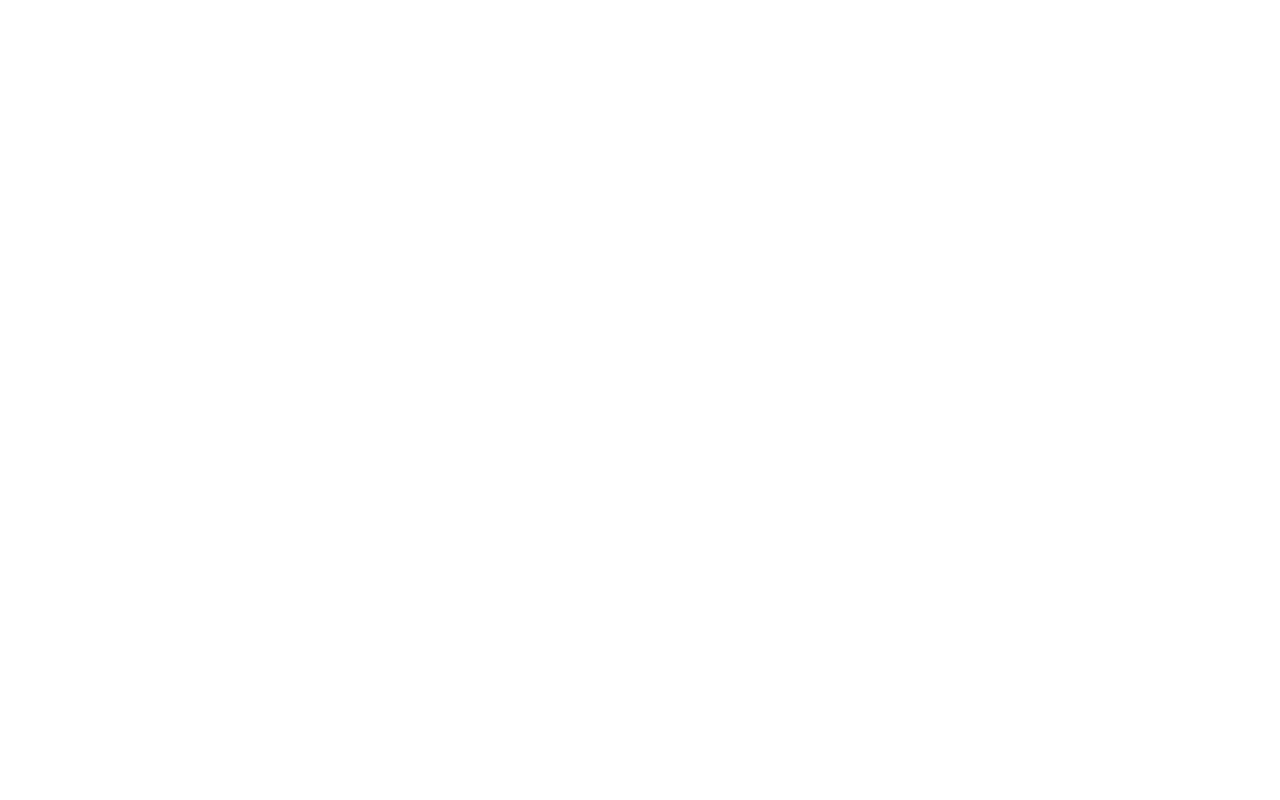
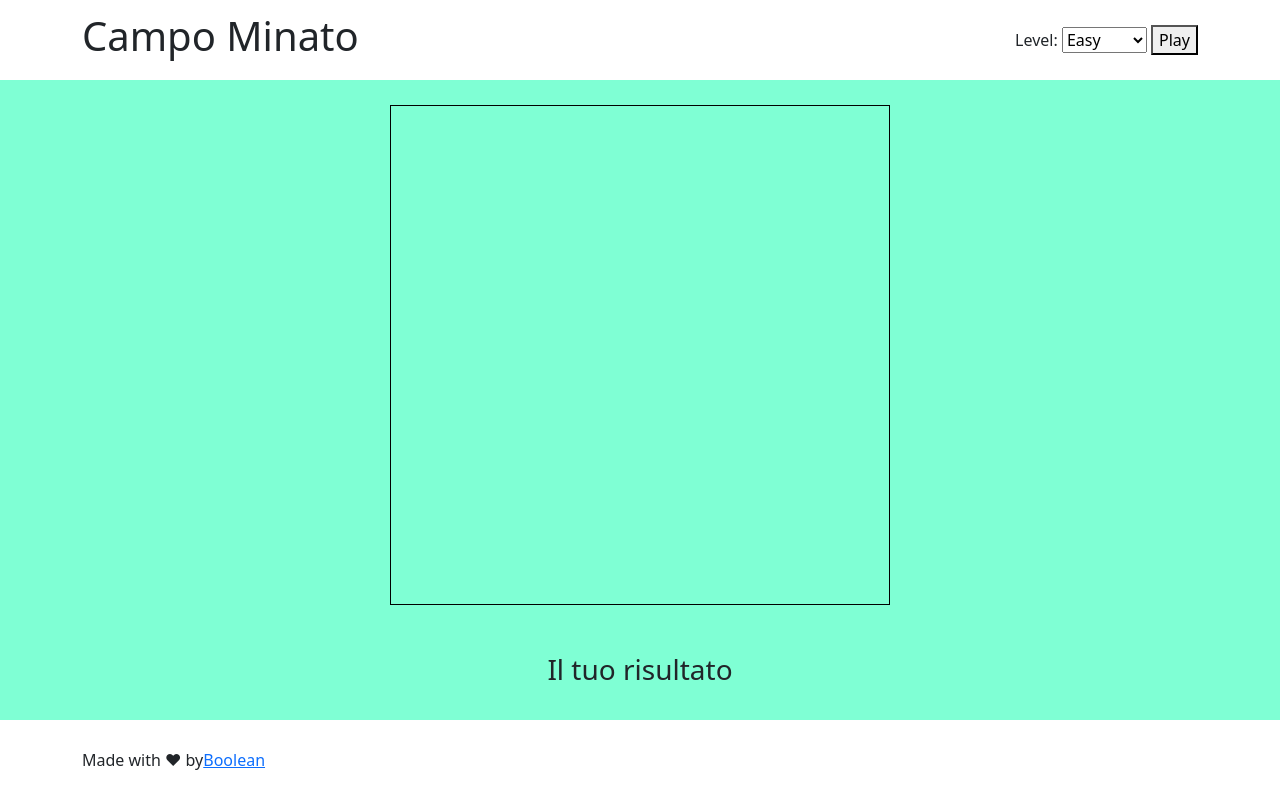
Before and after one commit to AlessandroPagliuca/js-campominato-grid, a plain HTML site: page index.html in a window 1280 px wide. Drawn offline with nearby package versions, Linux system fonts and the light colour scheme.

Commit message:
Upgrade structure html css

```diff
--- a/css/style.css
+++ b/css/style.css
@@ -0,0 +1,19 @@
+.c92-wrapper{
+    width: 100%;
+    height: 100vh;
+}
+header,
+footer{
+    height: 80px;
+}
+
+main{
+    height: calc(100% - 160px);
+    background-color: aquamarine;
+}
+
+#c92Playground{
+    width: 500px;
+    height: 500px;
+    border: 1px solid black;
+}
--- a/index.html
+++ b/index.html
@@ -10,6 +10,34 @@
     <title>js-campominato-grid</title>
 </head>
 <body>
+    <div class="c92-wrapper">
+        <header>
+            <div class="container h-100 d-flex justify-content-between align-items-center">
+                <h1>Campo Minato</h1>
+
+                <form id="levelForm">
+                    <label for="level">Level:</label>
+                    <select name="level" id="level">
+                        <option value="easy" selected>Easy</option>
+                        <option value="medium">Medium</option>
+                        <option value="Hard">Hard</option>
+                    </select>
+                        <button type="submit">Play</button>
+                </form>
+            </div>
+        </header>
+        <main>
+            <div class="container h-100 d-flex flex-column justify-content-center align-items-center">
+                <div id="c92Playground"></div>
+                <div class="pt-5">
+                    <h3>Il tuo risultato</h3>
+                </div>
+            </div>
+        </main>
+        <footer>
+            <p class="container h-100 d-flex  align-items-center">Made with &hearts; by <a href="#"> Boolean</a></p>
+        </footer>
+    </div>
 
 
     <script src="./js/script.js"></script>
```
